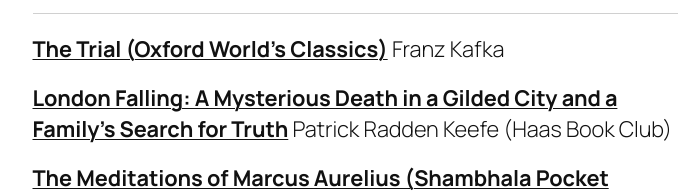
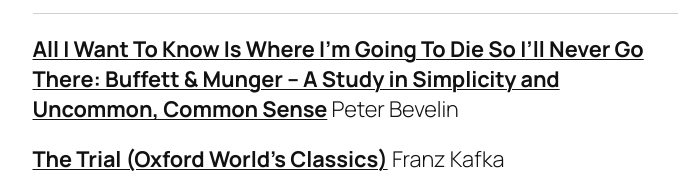
Before and after one commit to kendricksharpe/kendricksharpe.github.io, a plain HTML site: page index.html in a window 1280 px wide. Shown: the part 570-761 px from the top of the page, without its empty margins (285-985 px from the left). Drawn offline with Linux system fonts and the light colour scheme.

Commit message:
Add Buffett and Munger book to top of reading list

```diff
--- a/index.html
+++ b/index.html
@@ -30,6 +30,10 @@
 
 
 <hr class="wp-block-separator has-alpha-channel-opacity"/>
+
+
+
+<p class="wp-block-paragraph"><strong><a href="https://link.amazon/B02fTfDzY">All I Want To Know Is Where I&#8217;m Going To Die So I&#8217;ll Never Go There: Buffett &amp; Munger – A Study in Simplicity and Uncommon, Common Sense</a></strong> <em>Peter Bevelin</em></p>
 
 
 
```
